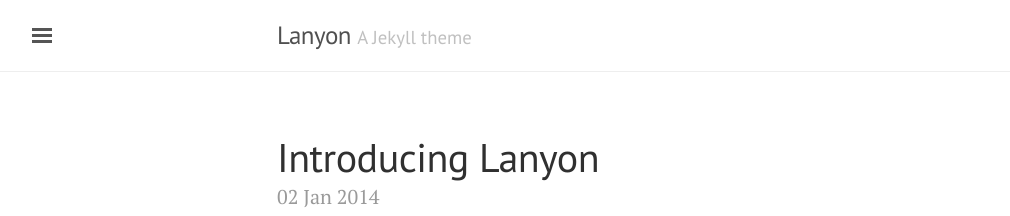
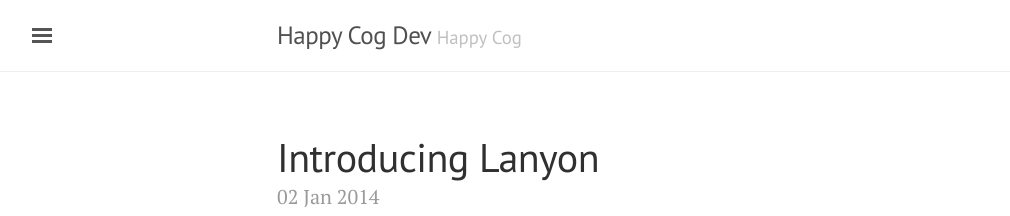
Before and after one commit to happycog/dev, a Jekyll site: the page built from index.html, in a window 1280 px wide and 900 px high. Shown: the top 216 px of the window, without its empty margins (3-1013 px from the left). Built offline with Jekyll 4.4.1, drawn with Linux system fonts in a browser that asks for light colours; the list of posts is cut into pages by our own code.

Commit message:
updated config

```diff
--- a/_config.yml
+++ b/_config.yml
@@ -2,21 +2,21 @@
 #
 # Use of `relative_permalinks` ensures post links from the index work properly.
 permalink:           pretty
-relative_permalinks: true
 
 # Setup
-title:               Lanyon
-tagline:             'A Jekyll theme'
-description:         'A reserved <a href="http://jekyllrb.com" target="_blank">Jekyll</a> theme that places the utmost gravity on content with a hidden drawer. Made by <a href="https://twitter.com/mdo" target="_blank">@mdo</a>.'
+title:               Happy Cog Dev
+tagline:             'Happy Cog'
+description:         'Description here'
 url:                 http://happycog.github.io/dev/
 baseurl:             ''
+gems:                 [jekyll-paginate]
 paginate:            5
 
 # About/contact
 author:
-  name:              Mark Otto
-  url:               https://twitter.com/mdo
-  email:             markdotto@gmail.com
+  name:              Happy Cog
+  url:               http://happycog.com/
+  email:             email
 
 # Custom vars
 version:             1.0.0
```
